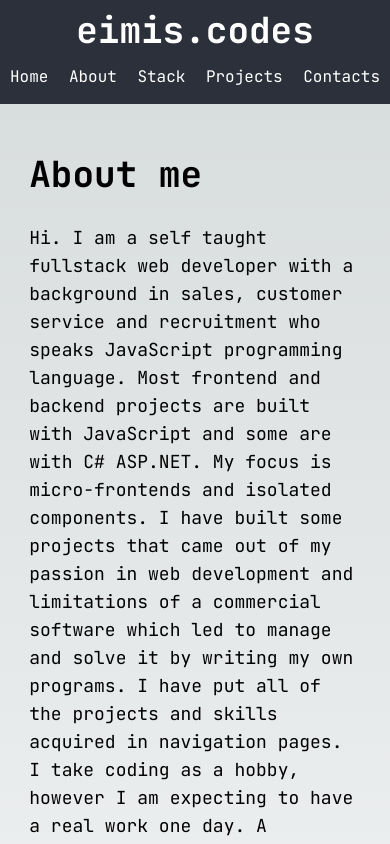
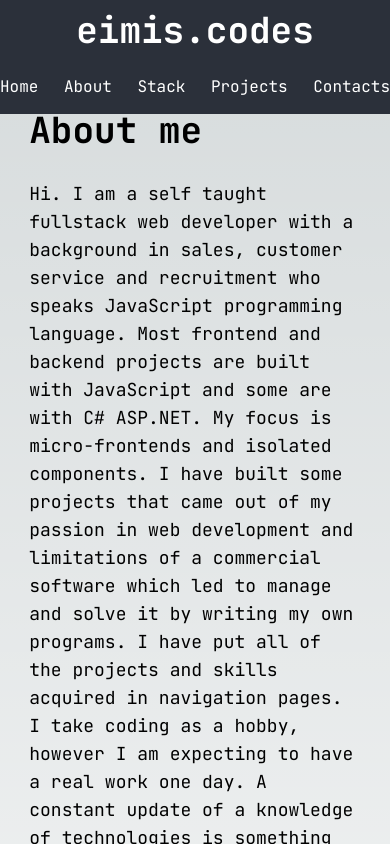
Before and after one commit to eimuciu/portfolio-v2, a Next.js app: page /about in a window 390 px wide. Shown: the top 844 px of the page. Built offline with nearby package versions, Linux system fonts and the light colour scheme.

Commit message:
mobile navigation changes

```diff
--- a/src/app/components/NavBar.tsx
+++ b/src/app/components/NavBar.tsx
@@ -1,27 +1,60 @@
-import React, { ReactElement, ReactNode } from 'react';
+import React, { useState } from 'react';
 import Link from 'next/link';
+import { MdOutlineRestaurantMenu } from 'react-icons/md';
 
 export default function NavBar() {
+  const [showMenu, setShowMenu] = useState(false);
+
+  const closeMenu = () => {
+    setShowMenu(false);
+  };
+
+  const openMenu = () => {
+    setShowMenu(true);
+  };
+
   return (
     <main>
-      <section className="flex flex-row py-[10px] px-[20px] bg-[#2B303A] text-white md:flex-col md:px-[10px]">
-        <div className="basis-[20%] text-4xl font-bold md:basis-[100%] md:flex md:justify-center ">
-          <Link href="/">eimis.codes</Link>
+      <section className="flex flex-row py-[10px] px-[20px] bg-[#2B303A] text-white md:flex-col md:px-[10px] sm:relative">
+        <div className="basis-[20%] text-4xl font-bold md:basis-[100%] md:flex md:justify-center sm:relative">
+          <Link onClick={closeMenu} href="/">
+            eimis.codes
+          </Link>
+          <div
+            onClick={openMenu}
+            className="hidden absolute right-0 top-[150%] text-[#2B303A] sm:block"
+          >
+            <MdOutlineRestaurantMenu />
+          </div>
         </div>
-        <div className="basis-[80%] gap-x-[30px] flex justify-center items-center text-xl md:basis-[100%] md:pt-[15px] md:pb-[5px] md:text-lg sm:gap-x-[0px] sm:justify-between	sm:text-base">
-          <Link className="" href="/">
+        <div
+          className={`basis-[80%] gap-x-[30px] flex justify-center items-center text-xl md:basis-[100%] md:pt-[15px] md:pb-[15px] md:text-lg sm:gap-x-[0px] sm:justify-between	sm:text-base sm:absolute sm:bg-[#2B303A] sm:left-0 sm:top-[100%] sm:w-[100%] sm:gap-y-[15px] sm:z-10 sm:${
+            showMenu ? 'flex-col' : 'hidden'
+          }`}
+        >
+          <Link onClick={closeMenu} className="" href="/">
             Home
           </Link>
-          <Link className="" href="/about" prefetch={false}>
+          <Link onClick={closeMenu} className="" href="/about" prefetch={false}>
             About
           </Link>
-          <Link className="" href="/stack" prefetch={false}>
+          <Link onClick={closeMenu} className="" href="/stack" prefetch={false}>
             Stack
           </Link>
-          <Link className="" href="/projects" prefetch={false}>
+          <Link
+            onClick={closeMenu}
+            className=""
+            href="/projects"
+            prefetch={false}
+          >
             Projects
           </Link>
-          <Link className="" href="/contacts" prefetch={false}>
+          <Link
+            onClick={closeMenu}
+            className=""
+            href="/contacts"
+            prefetch={false}
+          >
             Contacts
           </Link>
         </div>
--- a/src/app/components/pages/projects/index.tsx
+++ b/src/app/components/pages/projects/index.tsx
@@ -4,6 +4,7 @@ import { projectList } from './data';
 import Image from 'next/image';
 import { BsCode, BsGlobe } from 'react-icons/bs';
 import Link from 'next/link';
+import { FaArrowCircleRight } from 'react-icons/fa';
 
 export default function ProjectsPage() {
   const [activeProject, setActiveProject] = useState({
@@ -24,9 +25,9 @@ export default function ProjectsPage() {
           onClick={() => {
             setOpenProjectList(true);
           }}
-          className="cursor-pointer text-3xl font-bold hidden md:block md:fixed md:left-[2px] md:top-[115px] text-[#A50104]"
+          className="cursor-pointer text-3xl font-bold hidden md:block md:fixed md:left-[0px] md:top-[65px] text-[#A50104]"
         >
-          {'>'}
+          <FaArrowCircleRight className='w-[20px] h-[20px]'/>
         </div>
         <section
           className={`w-[30%] md:${
```
